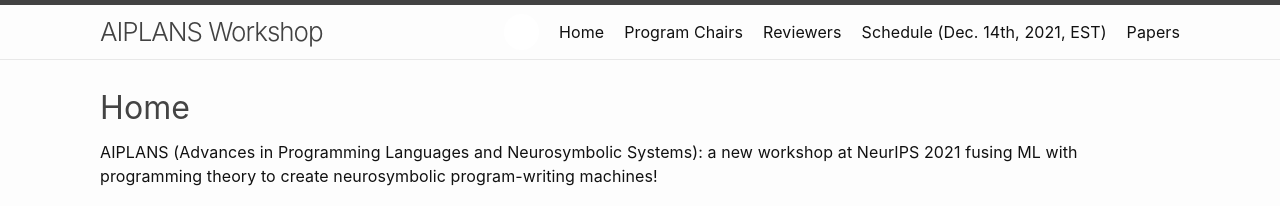
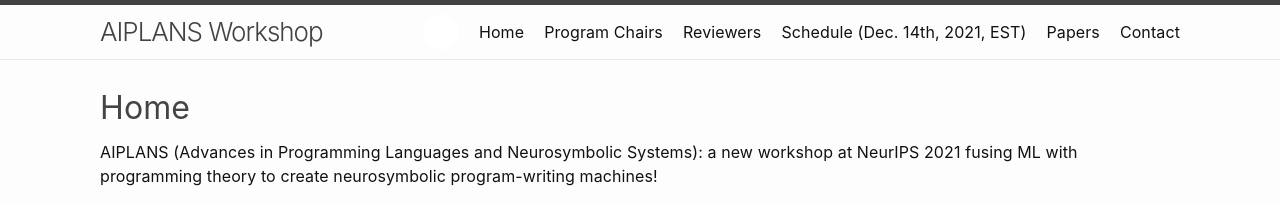
Before and after one commit to aiplans/aiplans.github.io, a Jekyll site: the page built from index.md, in a window 1280 px wide. Shown: the top 206 px of the page. Built offline with Jekyll 4.4.1, drawn with Linux system fonts in a browser that asks for light colours.

Commit message:
Update _config.yml

```diff
--- a/_config.yml
+++ b/_config.yml
@@ -44,7 +44,7 @@
 - schedule.md
 #- getinvolved.md
 - papers.md
-#- contactus.md
+- contact.md
 
 # # Specify the name of a file to show as a masthead graphic at the top of each page, instead of a title, here:
 # masthead: assets/img/masthead.png
```
